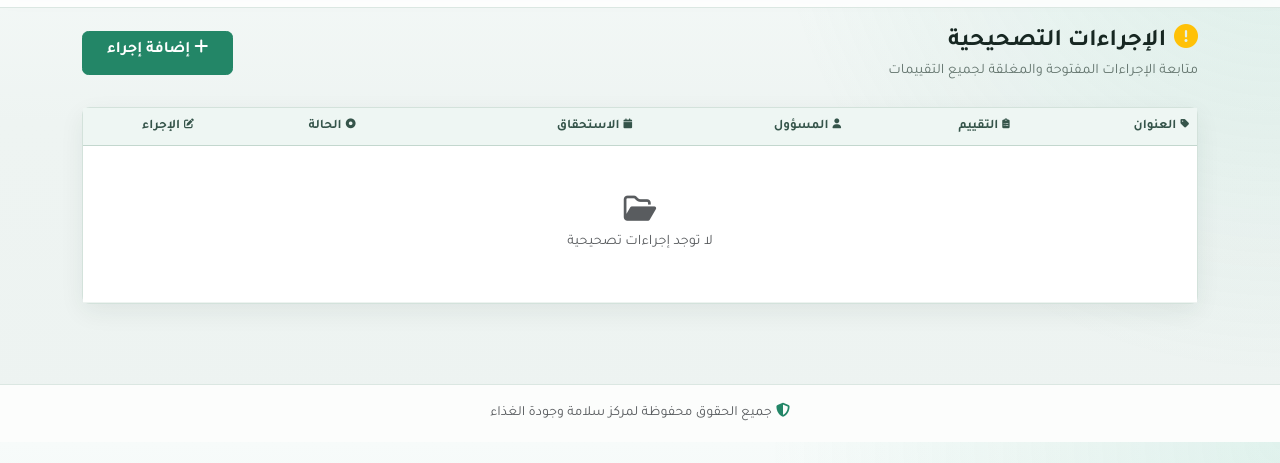
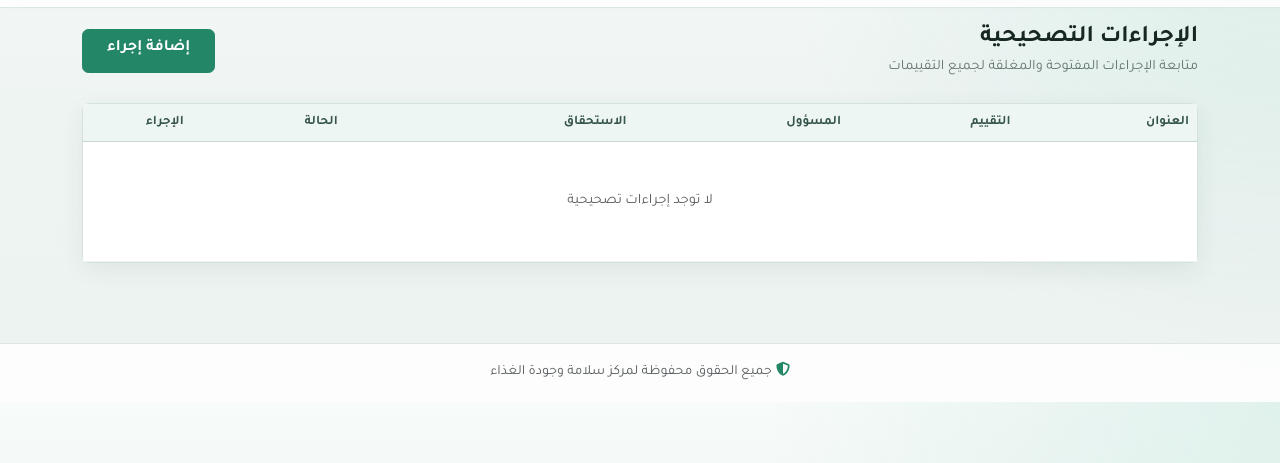
Before and after one commit to majidalaamri85-cmd/final-food-safety, a Django app: page /corrective-actions/ in a window 1280 px wide. Shown: the part 138-601 px from the top of the page. Run offline with Django 5.2, Linux system fonts and the light colour scheme; a user stored in the database is signed in; data that the repository does not hold is empty.

Commit message:
Remove icons from followup and corrective pages

```diff
--- a/inspections/templates/inspections/corrective_list.html
+++ b/inspections/templates/inspections/corrective_list.html
@@ -5,11 +5,11 @@
 
 <div class="page-header d-flex justify-content-between align-items-center flex-wrap gap-2">
   <div>
-    <h1><i class="fa-solid fa-circle-exclamation text-warning me-2"></i>الإجراءات التصحيحية</h1>
+    <h1>الإجراءات التصحيحية</h1>
     <div class="sub">متابعة الإجراءات المفتوحة والمغلقة لجميع التقييمات</div>
   </div>
   <a class="btn btn-success px-4" href="/corrective-actions/new/">
-    <i class="fa-solid fa-plus me-1"></i>إضافة إجراء
+    إضافة إجراء
   </a>
 </div>
 
@@ -19,12 +19,12 @@
     <table class="table table-hover mb-0 align-middle">
       <thead>
         <tr>
-          <th><i class="fa-solid fa-tag fa-xs me-1"></i>العنوان</th>
-          <th><i class="fa-solid fa-clipboard-list fa-xs me-1"></i>التقييم</th>
-          <th><i class="fa-solid fa-user fa-xs me-1"></i>المسؤول</th>
-          <th><i class="fa-solid fa-calendar fa-xs me-1"></i>الاستحقاق</th>
-          <th class="text-center"><i class="fa-solid fa-circle-dot fa-xs me-1"></i>الحالة</th>
-          <th class="text-center"><i class="fa-solid fa-pen-to-square fa-xs me-1"></i>الإجراء</th>
+          <th>العنوان</th>
+          <th>التقييم</th>
+          <th>المسؤول</th>
+          <th>الاستحقاق</th>
+          <th class="text-center">الحالة</th>
+          <th class="text-center">الإجراء</th>
         </tr>
       </thead>
       <tbody>
@@ -36,29 +36,29 @@
           <td>{{ a.due_date|date:"Y/m/d"|arabic_digits }}</td>
           <td class="text-center">
             {% if a.status == 'closed' %}
-              <span class="badge bg-success-subtle text-success border border-success border-opacity-25 rounded-pill px-3"><i class="fa-solid fa-circle-check me-1"></i>مغلق</span>
+              <span class="badge bg-success-subtle text-success border border-success border-opacity-25 rounded-pill px-3">مغلق</span>
             {% elif a.status == 'open' %}
-              <span class="badge bg-danger-subtle text-danger border border-danger border-opacity-25 rounded-pill px-3"><i class="fa-solid fa-circle-xmark me-1"></i>مفتوح</span>
+              <span class="badge bg-danger-subtle text-danger border border-danger border-opacity-25 rounded-pill px-3">مفتوح</span>
             {% elif a.status == 'in_progress' %}
-              <span class="badge bg-primary-subtle text-primary border border-primary border-opacity-25 rounded-pill px-3"><i class="fa-solid fa-spinner me-1"></i>قيد التنفيذ</span>
+              <span class="badge bg-primary-subtle text-primary border border-primary border-opacity-25 rounded-pill px-3">قيد التنفيذ</span>
             {% elif a.status == 'overdue' %}
-              <span class="badge bg-dark-subtle text-dark border border-dark border-opacity-25 rounded-pill px-3"><i class="fa-solid fa-clock me-1"></i>متأخر</span>
+              <span class="badge bg-dark-subtle text-dark border border-dark border-opacity-25 rounded-pill px-3">متأخر</span>
             {% else %}
               <span class="badge bg-secondary-subtle text-secondary border border-secondary border-opacity-25 rounded-pill px-3">{{ a.get_status_display }}</span>
             {% endif %}
           </td>
           <td class="text-center">
             <a class="btn btn-sm btn-outline-primary" href="{% url 'corrective_action_update' a.pk %}">
-              <i class="fa-solid fa-pen me-1"></i>تعديل
+              تعديل
             </a>
             <a class="btn btn-sm btn-outline-secondary ms-1" href="{% url 'evaluation_update' a.evaluation.pk %}">
-              <i class="fa-solid fa-up-right-from-square me-1"></i>فتح التقييم
+              فتح التقييم
             </a>
           </td>
         </tr>
         {% empty %}
         <tr><td colspan="6" class="text-center p-5 text-muted">
-          <i class="fa-regular fa-folder-open fa-2x mb-2 d-block"></i>لا توجد إجراءات تصحيحية
+          لا توجد إجراءات تصحيحية
         </td></tr>
         {% endfor %}
       </tbody>
@@ -72,7 +72,7 @@
   <div class="text-muted small">صفحة {{ page_obj.number|arabic_digits }} من {{ page_obj.paginator.num_pages|arabic_digits }} &mdash; إجمالي {{ page_obj.paginator.count|arabic_digits }} إجراء</div>
   <ul class="pagination mb-0">
     {% if page_obj.has_previous %}
-      <li class="page-item"><a class="page-link" href="?page={{ page_obj.previous_page_number }}"><i class="fa-solid fa-chevron-right fa-xs"></i></a></li>
+      <li class="page-item"><a class="page-link" href="?page={{ page_obj.previous_page_number }}">السابق</a></li>
     {% endif %}
     {% for num in page_obj.paginator.page_range %}
       {% if page_obj.number == num %}
@@ -82,7 +82,7 @@
       {% endif %}
     {% endfor %}
     {% if page_obj.has_next %}
-      <li class="page-item"><a class="page-link" href="?page={{ page_obj.next_page_number }}"><i class="fa-solid fa-chevron-left fa-xs"></i></a></li>
+      <li class="page-item"><a class="page-link" href="?page={{ page_obj.next_page_number }}">التالي</a></li>
     {% endif %}
   </ul>
 </nav>
```
Also changed, not shown: inspections/templates/inspections/qualification_followup_list.html (+8 -8 lines).
